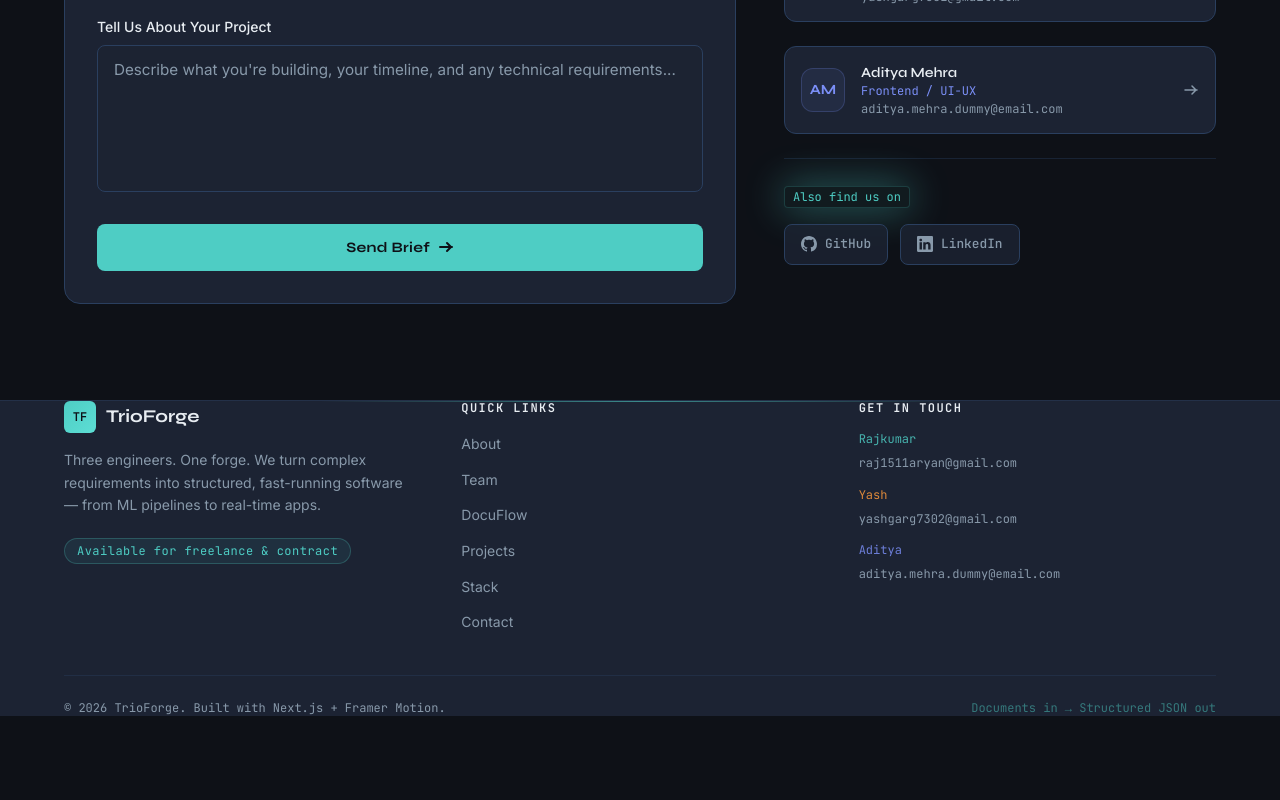
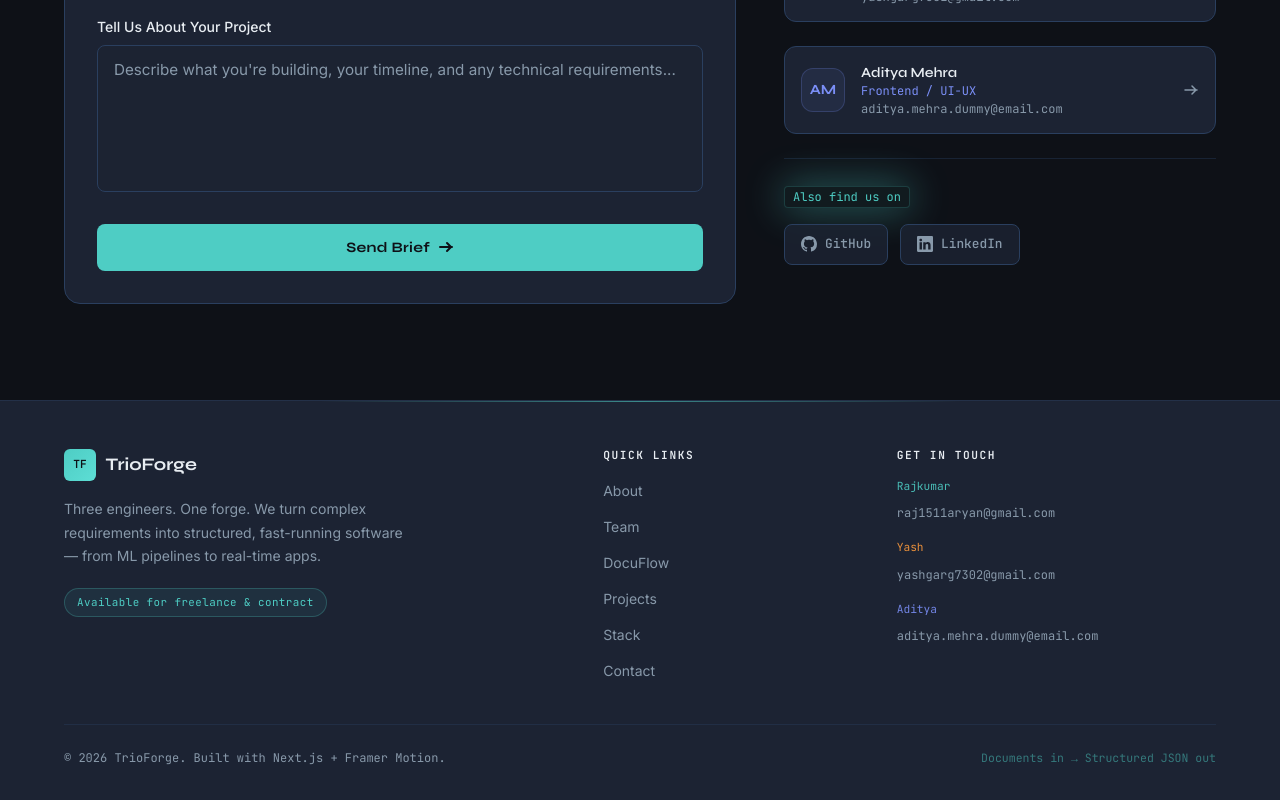
Before and after one commit to Rajkumarvarshney/portfolio_3, a Next.js app: page / in a window 1280 px wide. Shown: the part 7064-7864 px from the top of the page. Before the commit the page ends 7780 px from the top, so only its background shows below. Built offline with nearby package versions, Linux system fonts and the light colour scheme.

Commit message:
fix: footer responsive grid + mobile nav scroll delay

```diff
--- a/src/app/globals.css
+++ b/src/app/globals.css
@@ -413,3 +413,31 @@ select.form-input {
     linear-gradient(90deg, rgba(42, 63, 95, 0.12) 1px, transparent 1px);
   background-size: 40px 40px;
 }
+
+/* ─── Footer Grid ────────────────────────────────────────────────────────────── */
+/* Responsive 3-column footer layout defined here so it's always in the CSS     */
+.footer-grid {
+  display: grid;
+  grid-template-columns: 1fr;
+  gap: 2rem;
+}
+
+@media (min-width: 640px) {
+  .footer-grid {
+    grid-template-columns: 1fr 1fr;
+    gap: 2.5rem;
+  }
+  .footer-brand {
+    grid-column: 1 / -1; /* span both columns on tablet */
+  }
+}
+
+@media (min-width: 1024px) {
+  .footer-grid {
+    grid-template-columns: 2fr 1fr 1.3fr;
+    gap: 3rem;
+  }
+  .footer-brand {
+    grid-column: auto; /* reset to single column on desktop */
+  }
+}
--- a/src/components/layout/Footer.tsx
+++ b/src/components/layout/Footer.tsx
@@ -30,31 +30,29 @@ export default function Footer() {
         }}
       />
 
-      <div className="container py-12">
-        {/* 3-column grid */}
-        <div className="grid grid-cols-1 sm:grid-cols-2 lg:grid-cols-3 gap-10 mb-10">
+      <div className="container" style={{ paddingTop: '3rem', paddingBottom: '2rem' }}>
 
-          {/* ── Brand ──────────────────────────────── */}
-          <div className="sm:col-span-2 lg:col-span-1">
-            {/* Logo */}
-            <div className="flex items-center gap-2.5 mb-4">
+        {/* Main 3-col grid — driven by .footer-grid in globals.css */}
+        <div className="footer-grid" style={{ marginBottom: '2.5rem' }}>
+
+          {/* ── Brand ── */}
+          <div className="footer-brand">
+            <div style={{ display: 'flex', alignItems: 'center', gap: '0.6rem', marginBottom: '1rem' }}>
               <div
-                className="w-8 h-8 rounded-md flex items-center justify-center text-xs font-bold flex-shrink-0"
                 style={{
+                  width: '2rem', height: '2rem', borderRadius: '6px',
+                  display: 'flex', alignItems: 'center', justifyContent: 'center',
+                  fontSize: '0.7rem', fontWeight: 700, flexShrink: 0,
                   background: 'linear-gradient(135deg, var(--parsed-teal), #5DDED5)',
-                  color: 'var(--forge-black)',
-                  fontFamily: 'var(--font-mono)',
+                  color: 'var(--forge-black)', fontFamily: 'var(--font-mono)',
                 }}
               >
                 TF
               </div>
               <span
-                className="text-lg font-bold"
                 style={{
-                  fontFamily: 'var(--font-display)',
-                  color: 'var(--ghost-white)',
-                  lineHeight: 1.4,
-                  overflow: 'visible',
+                  fontFamily: 'var(--font-display)', color: 'var(--ghost-white)',
+                  fontSize: '1.1rem', fontWeight: 700, lineHeight: 1.4, overflow: 'visible',
                 }}
               >
                 TrioForge
@@ -62,47 +60,52 @@ export default function Footer() {
             </div>
 
             <p
-              className="text-sm leading-relaxed mb-5"
-              style={{ color: 'var(--muted)', fontFamily: 'var(--font-body)', maxWidth: '22rem' }}
+              style={{
+                color: 'var(--muted)', fontFamily: 'var(--font-body)',
+                fontSize: '0.875rem', lineHeight: 1.7,
+                maxWidth: '22rem', marginBottom: '1.25rem',
+              }}
             >
               Three engineers. One forge. We turn complex requirements into
-              structured, fast-running software — from ML pipelines to
-              real-time apps.
+              structured, fast-running software — from ML pipelines to real-time apps.
             </p>
 
             <span
-              className="inline-block text-xs px-3 py-1 rounded-full"
               style={{
-                fontFamily: 'var(--font-mono)',
+                display: 'inline-block', fontFamily: 'var(--font-mono)',
+                fontSize: '0.68rem', padding: '0.3rem 0.75rem', borderRadius: '999px',
                 background: 'rgba(78,205,196,0.08)',
                 border: '1px solid rgba(78,205,196,0.25)',
-                color: 'var(--parsed-teal)',
-                letterSpacing: '0.04em',
+                color: 'var(--parsed-teal)', letterSpacing: '0.04em',
               }}
             >
               Available for freelance &amp; contract
             </span>
           </div>
 
-          {/* ── Quick Links ────────────────────────── */}
+          {/* ── Quick Links ── */}
           <div>
             <h3
-              className="text-xs font-semibold uppercase mb-4"
               style={{
-                fontFamily: 'var(--font-mono)',
-                color: 'var(--ghost-white)',
-                letterSpacing: '0.12em',
+                fontFamily: 'var(--font-mono)', fontSize: '0.7rem', fontWeight: 600,
+                letterSpacing: '0.14em', textTransform: 'uppercase',
+                color: 'var(--ghost-white)', marginBottom: '1rem',
               }}
             >
               Quick Links
             </h3>
-            <ul className="flex flex-col gap-2.5" role="list">
+            <ul style={{ listStyle: 'none', padding: 0, margin: 0, display: 'flex', flexDirection: 'column', gap: '0.65rem' }} role="list">
               {quickLinks.map((link) => (
                 <li key={link.href}>
                   <a
                     href={link.href}
-                    className="text-sm transition-colors duration-150 hover:text-[var(--parsed-teal)]"
-                    style={{ color: 'var(--muted)', fontFamily: 'var(--font-body)' }}
+                    style={{
+                      color: 'var(--muted)', fontFamily: 'var(--font-body)',
+                      fontSize: '0.875rem', textDecoration: 'none',
+                      transition: 'color 150ms',
+                    }}
+                    onMouseEnter={(e) => { (e.currentTarget as HTMLElement).style.color = 'var(--parsed-teal)'; }}
+                    onMouseLeave={(e) => { (e.currentTarget as HTMLElement).style.color = 'var(--muted)'; }}
                   >
                     {link.label}
                   </a>
@@ -111,38 +114,37 @@ export default function Footer() {
             </ul>
           </div>
 
-          {/* ── Get in Touch ───────────────────────── */}
+          {/* ── Get in Touch ── */}
           <div>
             <h3
-              className="text-xs font-semibold uppercase mb-4"
               style={{
-                fontFamily: 'var(--font-mono)',
-                color: 'var(--ghost-white)',
-                letterSpacing: '0.12em',
+                fontFamily: 'var(--font-mono)', fontSize: '0.7rem', fontWeight: 600,
+                letterSpacing: '0.14em', textTransform: 'uppercase',
+                color: 'var(--ghost-white)', marginBottom: '1rem',
               }}
             >
               Get in Touch
             </h3>
-            <div className="flex flex-col gap-3">
+            <div style={{ display: 'flex', flexDirection: 'column', gap: '0.9rem' }}>
               {[
-                { label: 'Rajkumar', email: 'raj1511aryan@gmail.com', dot: 'var(--parsed-teal)' },
-                { label: 'Yash', email: 'yashgarg7302@gmail.com', dot: 'var(--forge-amber)' },
-                { label: 'Aditya', email: 'aditya.mehra.dummy@email.com', dot: '#7B8FF7' },
-              ].map(({ label, email, dot }) => (
+                { name: 'Rajkumar', email: 'raj1511aryan@gmail.com', color: '#4ECDC4' },
+                { name: 'Yash', email: 'yashgarg7302@gmail.com', color: '#FF9B3C' },
+                { name: 'Aditya', email: 'aditya.mehra.dummy@email.com', color: '#7B8FF7' },
+              ].map(({ name, email, color }) => (
                 <div key={email}>
-                  <p
-                    className="text-xs mb-0.5"
-                    style={{ color: dot, fontFamily: 'var(--font-mono)', opacity: 0.85 }}
-                  >
-                    {label}
+                  <p style={{ fontFamily: 'var(--font-mono)', fontSize: '0.7rem', color, marginBottom: '0.2rem', opacity: 0.9 }}>
+                    {name}
                   </p>
                   <a
                     href={`mailto:${email}`}
-                    className="text-xs break-all transition-colors duration-150"
-                    style={{ color: 'var(--muted)', fontFamily: 'var(--font-mono)' }}
-                    onMouseEnter={(e) => { (e.currentTarget as HTMLElement).style.color = dot; }}
+                    style={{
+                      fontFamily: 'var(--font-mono)', fontSize: '0.75rem',
+                      color: 'var(--muted)', textDecoration: 'none',
+                      wordBreak: 'break-all', transition: 'color 150ms',
+                    }}
+                    onMouseEnter={(e) => { (e.currentTarget as HTMLElement).style.color = color; }}
                     onMouseLeave={(e) => { (e.currentTarget as HTMLElement).style.color = 'var(--muted)'; }}
-                    aria-label={`Email ${label}: ${email}`}
+                    aria-label={`Email ${name}`}
                   >
                     {email}
                   </a>
@@ -152,15 +154,18 @@ export default function Footer() {
           </div>
         </div>
 
-        {/* ── Bottom bar ─────────────────────────── */}
+        {/* ── Bottom bar ── */}
         <div
-          className="flex flex-col sm:flex-row items-start sm:items-center justify-between gap-3 pt-6 text-xs"
-          style={{ borderTop: '1px solid rgba(42,63,95,0.4)' }}
+          style={{
+            display: 'flex', flexWrap: 'wrap', alignItems: 'center',
+            justifyContent: 'space-between', gap: '0.75rem',
+            paddingTop: '1.5rem', borderTop: '1px solid rgba(42,63,95,0.4)',
+          }}
         >
-          <p style={{ fontFamily: 'var(--font-mono)', color: 'var(--muted)' }}>
+          <p style={{ fontFamily: 'var(--font-mono)', fontSize: '0.75rem', color: 'var(--muted)', margin: 0 }}>
             © {year} TrioForge. Built with Next.js + Framer Motion.
           </p>
-          <p style={{ fontFamily: 'var(--font-mono)', color: 'rgba(78,205,196,0.5)' }}>
+          <p style={{ fontFamily: 'var(--font-mono)', fontSize: '0.72rem', color: 'rgba(78,205,196,0.5)', margin: 0 }}>
             Documents in → Structured JSON out
           </p>
         </div>
--- a/src/components/layout/Navbar.tsx
+++ b/src/components/layout/Navbar.tsx
@@ -33,10 +33,22 @@ export default function Navbar() {
   }, []);
 
   const handleNavClick = (href: string) => {
+    const wasOpen = mobileOpen;
     setMobileOpen(false);
-    const el = document.querySelector(href);
-    if (el) {
-      el.scrollIntoView({ behavior: prefersReducedMotion ? 'auto' : 'smooth' });
+
+    const scrollToSection = () => {
+      const el = document.querySelector(href);
+      if (el) {
+        el.scrollIntoView({ behavior: prefersReducedMotion ? 'auto' : 'smooth' });
+      }
+    };
+
+    // On mobile the menu takes ~300ms to animate closed.
+    // Delay the scroll so the menu is fully gone before we jump.
+    if (wasOpen) {
+      setTimeout(scrollToSection, 350);
+    } else {
+      scrollToSection();
     }
   };
 
```
